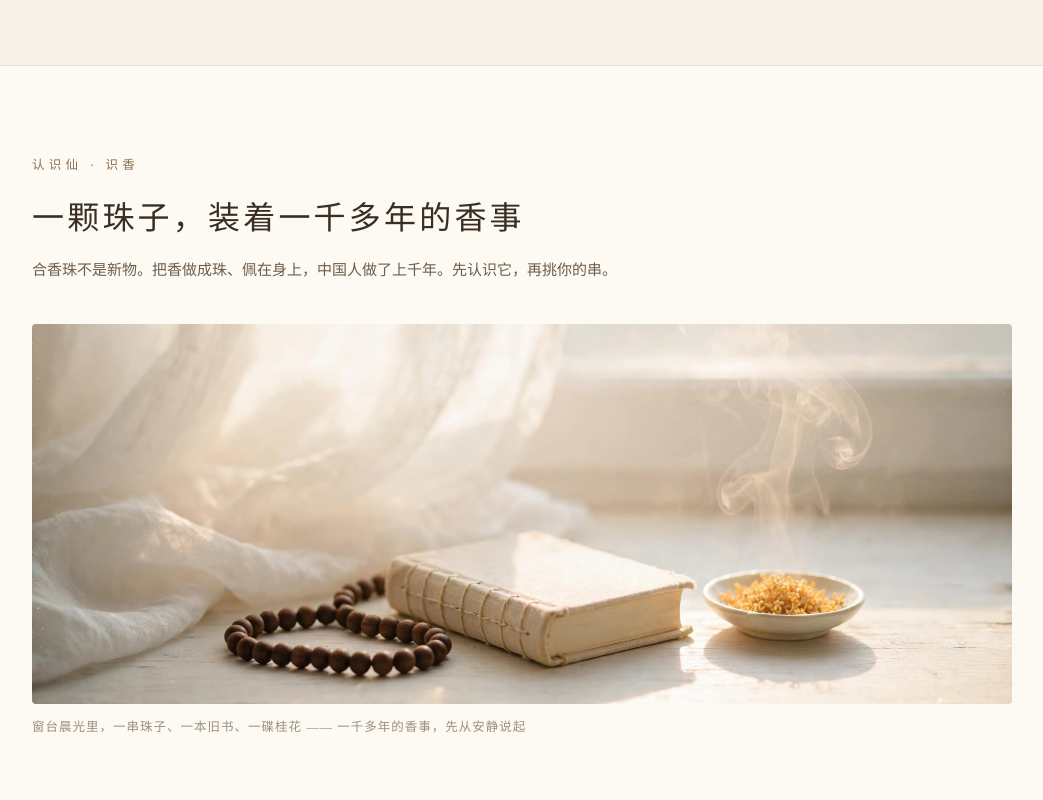
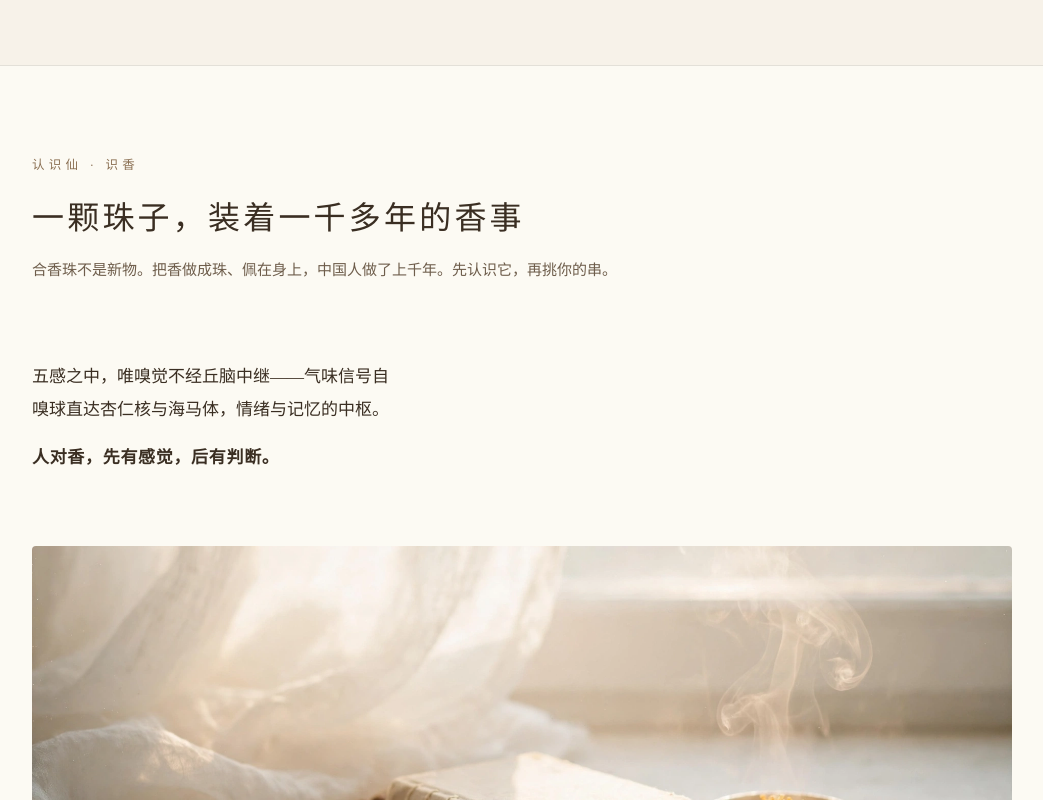
Before and after one commit to SjiaGu/xian, a plain HTML site: page index.html in a window 1280 px wide. Shown: the part 11200-12000 px from the top of the page, without its empty margins (118-1161 px from the left). Drawn offline with Linux system fonts and the light colour scheme; a web font is replaced by a local one.

Commit message:
识香区新增嗅觉重点块（左对齐、无框线，品牌定版文案）

```diff
--- a/index.html
+++ b/index.html
@@ -119,7 +119,7 @@
   .btn.ghost { border-color: var(--line); color: var(--ink-soft); }
   .btn.ghost:hover { border-color: var(--brown); color: var(--brown-deep); background: transparent; }
 
-  /* ===== 首屏 Hero：头图整幅满幅、底部羽化，文字组落在青绿烟缕的弯处 =====
+  /* ===== 首屏 Hero：头图整幅满幅、底部羽化，文字组落在青绿烟缕的弯处（） =====
      头图整幅完整显示、不裁切：满幅铺满屏幕宽度、紧接导航下方，下半段以 mask
      渐变羽化溶进本节底色（自头图边缘采样的暖米 #FAF6E9 渐变回页面本底 --bg），
      零色差、零横线，烟雾向下的动势完整保留。
@@ -154,7 +154,7 @@
     margin-top: calc(-1 * clamp(72px, 24vw, 576px));
     padding-top: 0; padding-bottom: clamp(56px, 7vw, 84px); max-width: 900px;
   }
-  /* 文字组羽化衬底——一层与页面同底色的 radial 渐变，中心极淡、
+  /* ：文字组羽化衬底——一层与页面同底色的 radial 渐变，中心极淡、
      向外完全化开，看不出色块边界，只把压在淡烟上的小字托清楚；本版落点烟色
      更淡，衬底浓度较再减一档。 */
   .hero .wrap::before {
@@ -181,7 +181,7 @@
     letter-spacing: .3em; color: var(--brown-deep); white-space: nowrap;
   }
   .hero-micro { font-size: 11.5px; letter-spacing: .42em; color: var(--muted); margin-top: 13px; white-space: nowrap; }
-  /* 正文按语义节拍断行——两句各占一行（.lead-line 分行），句间
+  /* ：正文按语义节拍断行——两句各占一行（.lead-line 分行），句间
      留一个有意的停顿；第二句收尾「日子便慢下来一点。」用 .nobr 整段绑定、
      绝不从中拆开，窄屏时只许断在「触到一分凉，」之后，上下两截长度相当；
      text-wrap: balance 兜底均衡断行，不留孤字与两三字的短尾行。 */
@@ -207,7 +207,7 @@
   .concept-fig figcaption { font-size: 12.5px; color: var(--muted); margin-top: 12px; letter-spacing: .08em; }
 
   /* ===== 品牌故事 ===== */
-  /* 整节改用与「从腕间，到案头」（产品总览）完全相同的底色色带 ——
+  /* ：整节改用与「从腕间，到案头」（产品总览）完全相同的底色色带 ——
      同为 --mist、同为上下各一条细线收界，从相邻的答疑与仙日常之间分出来；
      文字、配图、排版一概不动，只换底色。 */
   .story { background: var(--mist); border-top: 1px solid var(--line); border-bottom: 1px solid var(--line); }
@@ -222,13 +222,13 @@
   .story-points div .sp-t { font-size: 15px; font-weight: 500; letter-spacing: .1em; color: var(--brown-deep); }
   .story-points div .sp-d { font-size: 12.5px; color: var(--muted); }
 
-  /* ===== 产品总览 =====
+  /* ===== 产品总览（：撤掉五个方框，改目录式五行；：整体瘦身） =====
      只给目录五行瘦身：品名从展示级大字（20–25px）降到与全站正文
      标题同一量级（17–19px），序号与短语随之小一档，箭头保持小而克制；每行
      上下留白收紧约一半（28px → 14px 上限），五行总高明显变矮，整节回到
      安静、轻量的量级。行间极细分隔线、整行可点与 hover 反馈、本节标题与
      底色色带全部保留；顺序、锚点、文案逐字不变。
-     原第三屏「挑一串」整屏并入本节——色带从大标题所在位置就
+     ：原第三屏「挑一串」整屏并入本节——色带从大标题所在位置就
      开始，节内自上而下为眉题「从腕间，到案头」（原总览大标题降为小字眉题，
      沿用全站 .eyebrow 的古铜色与拉开字距）→ 大标题「挑一串契合你当下气场的
      "仙"」（.screen-title，字号样式不变）→ 原第三屏两段引文（.mood-body，
@@ -264,7 +264,7 @@
   .layer-head { margin-bottom: clamp(26px, 4vw, 40px); }
   .layer-num { color: var(--brown); font-size: 12px; letter-spacing: .3em; margin-bottom: 12px; }
   .layer-head h2 { font-size: clamp(21px, 2.6vw, 27px); font-weight: 500; letter-spacing: .08em; }
-  /* 产品区三节（素串／设计款·七境／线香）的大标题单独收一号 ——
+  /* ：产品区三节（素串／设计款·七境／线香）的大标题单独收一号 ——
      桌面上限由 27px 收到 24px（约收 11%），衬线、字重与字距不变；
      手机端下限仍钉在 21px，窄屏上不因收小而变弱。盲盒、私订两节不套此
      规则，维持原 clamp(21px, 2.6vw, 27px)。 */
@@ -305,7 +305,7 @@
   .card:hover { border-color: var(--brown-soft); }
   .card .strand { display: flex; justify-content: center; padding: 4px 0 6px; }
   .card .strand svg { width: 148px; height: 118px; }
-  /* 素串卡片第一图换成已验收的刊头版卡图（4:5，1408×1760），按原始比例完整显示，不裁切刊头与串圆 */
+  /* ：素串卡片第一图换成已验收的刊头版卡图（4:5，1408×1760），按原始比例完整显示，不裁切刊头与串圆 */
   .grid-plain .card .strand { padding: 0 0 4px; }
   .grid-plain .card .strand img { display: block; width: 100%; height: auto; aspect-ratio: 1408 / 1760; object-fit: contain; border-radius: 2px; background: var(--paper); }
   .card .name { font-size: 17.5px; font-weight: 500; letter-spacing: .1em; text-align: center; }
@@ -326,13 +326,13 @@
   .grid-plain .m-label { font-size: 13px; font-weight: 600; color: var(--brown-deep); letter-spacing: .1em; }
   .grid-plain .m-val { color: #57493A; }
   .grid-plain .card .buy-label { font-size: 13px; font-weight: 600; color: var(--brown-deep); letter-spacing: .1em; }
-  /* 主页素串卡片的珠径选择改无框式 —— 一行纯文字链接「8mm ｜ 10mm ｜ 12mm」，
+  /* ：主页素串卡片的珠径选择改无框式 —— 一行纯文字链接「8mm ｜ 10mm ｜ 12mm」，
      三个尺寸以细竖线「｜」分隔（分隔符用次级色），整行左对齐；无边框、无底色、无圆角、
      无阴影。整组文字下方一条 2px 横线，横贯整组文字的宽度（不撑满卡片整行），
      横线下方留约 6–8px 再接卡片边缘。触控热区靠链接上下内边距保证（可点高度约 36–40px），
      视觉上仍是纯文字一行；点按反馈只用文字变色/下划线，不出现任何框或色块。
-     功能与跳转逻辑不变。
-     横线由深褐改哑光旧金 var(--gold-matte)（#B3A284，与七境卡片框同色），
+     功能与跳转逻辑不变（）。
+     ：横线由深褐改哑光旧金 var(--gold-matte)（#B3A284，与七境卡片框同色），
      粗细与长度不变；尺寸行最前面加「珠径」小标示（.buy-label，次级色小字、字距拉开，
      纯文字不可点），整行形如「珠径 8mm ｜ 10mm ｜ 12mm」，横线随之横贯含标示的整组宽度。 */
   .card .buy-group {
@@ -376,15 +376,15 @@
      节首顺序（定）：标题 → 广告语 → 「设计灵感」一段 —— 文字全部集中在上方，
      组成一个完整的文字区；七境的代表色排成一带矿物色，移到文字下方、紧贴七张产品卡之上，
      七色与下面七张画的色调直接呼应 —— 头图是头图，色带只作文字与图片之间的引子。
-     色块配色：不用艳色，整带走中国传统矿物色 —— 赭黄、玄黛、石青、石绿、藕荷、蛤粉、芙蓉，
+     色块配色（）：不用艳色，整带走中国传统矿物色 —— 赭黄、玄黛、石青、石绿、藕荷、蛤粉、芙蓉，
      都是矿石研粉的色：饱和压低、统一带一层灰，摆在一起如一排旧颜料，古雅沉静；每块上标矿物色名。
-     色块改矮改紧凑成点缀带，标签改「水晶在前、色名在后」落在芯片下方，七色再往灰里收一档（见 .origin-colors 处注释）。
-     标签后半截由色名改为各境香方名（水晶 · 香方），芯片、配色、形式全保留。
+     ：色块改矮改紧凑成点缀带，标签改「水晶在前、色名在后」落在芯片下方，七色再往灰里收一档（见 .origin-colors 处注释）。
+     ：标签后半截由色名改为各境香方名（水晶 · 香方），芯片、配色、形式全保留。
      七张意境图全部回到产品卡，七卡统一：暖白画芯 + 一条退色旧金哑光细框（单框；粗细与颜色再收）。 */
   #series .layer-head { margin-bottom: clamp(16px, 2.4vw, 22px); }
   .series-origin { margin-bottom: clamp(18px, 2.6vw, 24px); }
-  /* 色带瘦身为点缀带（已被取代，见下）。
-     色带重做 —— 从「散开的色块贴纸」改成「一条装裱好的矿物色带」。
+  /* ：色带瘦身为点缀带（已被取代，见下）。
+     ：色带重做 —— 从「散开的色块贴纸」改成「一条装裱好的矿物色带」。
      七段色块无缝相连成一条完整横带：段与段之间零间隙、无分隔线，靠颜色
      本身分段；横带与内容列齐平，带高桌面 56px、手机 44px，手机端也保持
      一条不换行（七段等分压缩）。装裱感靠横带上下各一条 1px 哑光旧金
@@ -399,7 +399,7 @@
      手机端两行都保留：字号收到 11/10.5px、字距收紧，四字香方名（如
      「山泉白茶」）在 360px 宽下仍放得下；仅 ≤340px 的极窄屏省略第二行
      香方名，保对齐不错位。
-     Scarlett 看上线效果后纠正 —— 色带太粗、蛤粉段看着有外框、
+     ：Scarlett 看上线效果后纠正 —— 色带太粗、蛤粉段看着有外框、
      颜色不好看、玄黛太重。本版只把色带收成「细一点的装饰」：
      ① 带高桌面 56px → 28px、手机 44px → 24px，是一条细丝带，不是色块墙；
      ② 上下两条 1px 旧金线全删，单段不加任何边框／描边／阴影 —— 蛤粉段
@@ -624,6 +624,14 @@
   .hx-fig figcaption { font-size: 12.5px; color: var(--muted); margin-top: 12px; letter-spacing: .08em; }
   .hx-block { margin-top: clamp(52px, 7.5vw, 76px); }
   .hx-h { font-size: 19px; font-weight: 500; letter-spacing: .1em; padding-bottom: 12px; border-bottom: 1px solid var(--line); }
+  /* 嗅觉重点块：引言之后、历史时间线与识香九步之前单独成块 —— 无任何框线，
+     左对齐与识香区正文版式一致；衬线（全站正文即衬线）、比正文大一号；
+     末句「人对香，先有感觉，后有判断。」独立成行、半粗作落点。两段皆 text-wrap:balance，
+     手机上不留孤字尾行。 */
+  .hx-smell { margin-top: clamp(34px, 5vw, 44px); padding: clamp(24px, 3.5vw, 32px) 0; text-align: left; }
+  .hx-smell p { font-size: 17px; line-height: 1.95; color: var(--ink); max-width: 680px; margin: 0; text-wrap: balance; }
+  .hx-smell .smell-last { margin-top: 14px; font-weight: 600; letter-spacing: .04em; }
+  @media (max-width: 599px) { .hx-smell p { font-size: 16px; } }
   .hx-lead { font-size: 14.5px; color: var(--ink-soft); margin-top: 14px; max-width: 640px; }
   .tl { margin-top: 6px; }
   .tl-row { display: grid; grid-template-columns: 1fr; gap: 4px; padding: 18px 0 4px; border-top: 1px dashed var(--line); }
@@ -746,7 +754,7 @@
   }
 
   /* ===== 线香 ===== */
-  /* 两款各加一张氛围头图，置于卡片头部、线描小图之上；图源本身即
+  /* ：两款各加一张氛围头图，置于卡片头部、线描小图之上；图源本身即
      4:3，宽度与卡片内容宽对齐，桌面与手机都完整显示、不裁切主体；无边框装裱。 */
   .incense-photo img { display: block; width: 100%; aspect-ratio: 4 / 3; object-fit: cover; border-radius: 2px; }
   .incense-fig { display: flex; justify-content: center; padding: 6px 0 4px; }
@@ -771,7 +779,7 @@
   .daily-card .dc-list li { display: flex; justify-content: space-between; align-items: baseline; gap: 10px; font-size: 13.5px; color: var(--ink-soft); line-height: 1.6; }
   .daily-card .dc-list .dc-soon { flex: none; font-size: 12px; letter-spacing: .12em; color: var(--muted); }
 
-  /* ===== 仙日常 · 香文化目录与上新卡 ===== */
+  /* ===== 仙日常 · 香文化目录与上新卡（：目录封面 + AI 配图） ===== */
   .daily-cover { margin-top: 34px; }
   .daily-cover img { width: 100%; height: clamp(240px, 38vw, 400px); object-fit: cover; border-radius: 4px; }
   .daily-cover figcaption { font-size: 12.5px; color: var(--muted); margin-top: 12px; letter-spacing: .08em; }
@@ -826,7 +834,7 @@
   }
   .toast.show { opacity: 1; transform: translateX(-50%) translateY(0); }
 
-  /* ===== 首屏减法 / 第二·三屏大标题 / 识香下移改形 / 总览入口 ===== */
+  /* ===== ：首屏减法 / 第二·三屏大标题 / 识香下移改形 / 总览入口 ===== */
   .hero-lead { max-width: 600px; }
   .screen-title { font-size: clamp(27px, 4.4vw, 38px); font-weight: 600; letter-spacing: .13em; color: var(--brown-deep); line-height: 1.5; text-wrap: balance; }
   .duo-grid { display: grid; grid-template-columns: 1fr; gap: 28px; margin-top: clamp(30px, 4.5vw, 44px); }
@@ -840,7 +848,7 @@
   .duo-tag { font-size: 17px; font-weight: 500; letter-spacing: .22em; color: var(--brown-deep); margin-bottom: 12px; display: flex; align-items: center; gap: 12px; }
   .duo-tag::after { content: ''; height: 1px; width: 34px; background: var(--gold-matte); flex: none; }
   .duo-card p { font-size: 15px; color: var(--ink-soft); max-width: 460px; }
-  /* 原 .mood 的外框（上分隔线＋大间距）随合并撤掉，两段引文只留
+  /* ：原 .mood 的外框（上分隔线＋大间距）随合并撤掉，两段引文只留
      .mood-body 本体，随大标题一起落进产品总览的色带里，不再自成一屏。 */
   .mood-body { max-width: 720px; margin-top: 20px; }
   .mood-body p { font-size: 15.5px; color: var(--ink-soft); }
@@ -895,7 +903,7 @@
     .bl-txt h4 { display: inline-block; margin-bottom: 2px; }
   }
 
-  /* ===== 香文化合集 —— 目录点开才看，正文默认收起 ===== */
+  /* ===== ：香文化合集 —— 目录点开才看，正文默认收起 ===== */
   .daily .article { display: none; margin-top: 18px; border: 1px solid var(--line); border-radius: 4px; }
   .daily .article.open { display: block; }
   .daily .article .wrap { padding-top: clamp(38px, 5vw, 54px); padding-bottom: clamp(38px, 5vw, 54px); }
@@ -911,10 +919,10 @@
   .art-close:hover { border-color: var(--brown); }
   .art-close-top { margin: 0 0 4px auto; padding: 8px 2px; border: none; min-height: 38px; color: var(--brown); }
 
-  /* ===== 素串详情 —— 卡片点开，上手图与诗行文案在原页展开 =====
-     详情图换成无锁版底图；锁版改成图下小巧的 HTML 字标；
+  /* ===== ：素串详情 —— 卡片点开，上手图与诗行文案在原页展开 =====
+     ：详情图换成无锁版底图；锁版改成图下小巧的 HTML 字标；
      顶部加品名＋分类眉题；字号、行高与间距整体收紧。主页卡片与点击行为一律不动。
-     详情图去掉一切羽化 / 渐隐 / mask，完整清晰呈现；并显式写 height:auto
+     ：详情图去掉一切羽化 / 渐隐 / mask，完整清晰呈现；并显式写 height:auto
      按原图自然比例显示 —— 此前只写 width:100%、未写 height:auto，img 的 height 属性
      在部分 webview 里会当作固定高度生效，宽度随容器收窄、高度钉死，图被纵向拉长。 */
   .grid-plain .card { cursor: pointer; }
@@ -939,7 +947,7 @@
   .pd-stanza:last-child { margin-bottom: 0; }
   .pd-line { display: block; line-height: 1.9; letter-spacing: .06em; color: var(--ink); white-space: nowrap; }
   .pd-end { margin-top: 20px; }
-  /* ===== 素串详情回归干净 —— 诗行文案下方只留一行珠径纯文字，
+  /* ===== ：素串详情回归干净 —— 诗行文案下方只留一行珠径纯文字，
      无按键组、无订单表单、无咨询入口；选购在主页卡片的珠径按键完成。 ===== */
   .pd-size-line { max-width: 600px; margin: 18px auto 0; padding: 0 4px; text-align: center; font-size: 12.5px; color: var(--muted); letter-spacing: .04em; line-height: 1.7; }
   @media (max-width: 640px) {
@@ -948,18 +956,18 @@
   }
   @media (max-width: 380px) { .pd-line { letter-spacing: .01em; } }
 
-  /* ===== 测香 · 全站客户偏好入口 =====
+  /* ===== ：测香 · 全站客户偏好入口 =====
      全屏覆盖层：开场页（仪式）→ 16 题纯文字逐题 → 「香签」结果卡。
      入口四处：「挑一串」节内主入口 / 素串区节末 / 私订咨询前 / 盲盒区（来源不同，香签出口不同）。
      样式只用既有色板与衬线，不引入新色；覆盖层 z-index 高于导航与 toast。 */
-  /* ===== 全站条状测香入口统一为一条「测香条」 =====
+  /* ===== ：全站条状测香入口统一为一条「测香条」 =====
      挑一串（节内只留这一个入口）／素串区／盲盒区三处共用同一结构：
      居中一条带极浅旧金淡染底色的条 —— 说明行在上、「测香」实心按钮在下，
      三处同色、同式、同按钮，客人一眼认出「这一条是测香」，不再有左右两处、
      样式各异的重复入口。淡染取 --gold-matte（#B3A284）的低透明度，
      只比页面底色深一档，仍在米白暖灰体系内，不跳色、不压重。
      私订区通道框内的小 pill 不在此列，维持。 */
-  /* 测香条只降高度、宽度不变 —— 上下内边距由 20–26px 收到
+  /* ：测香条只降高度、宽度不变 —— 上下内边距由 20–26px 收到
      13–16px，说明行与按钮的间距由 14px 收到 9px，整条变薄、精悍；
      底色、结构、按钮一律不动。 */
   .cx-strip {
@@ -972,7 +980,7 @@
   .tier .cx-strip { margin-bottom: clamp(28px, 4vw, 40px); }
   #plain .cx-strip { margin-top: clamp(32px, 4.5vw, 46px); }
   .feature-panel .cx-strip { margin-top: 22px; }
-  /* ===== 私订双通道 —— 主通道卸掉深褐实心，改轻手法分主次 =====
+  /* ===== ：私订双通道 —— 主通道卸掉深褐实心，改轻手法分主次 =====
      桌面 5:5 一行并排，手机上下堆叠；两框靠 grid 拉伸天然等高，行动行用
      margin-top:auto 沉底对齐，框内不留大块空白，高度与留白与不变。
      只降主通道的重量：测香框底色改回纸白（与次通道同为浅底），
@@ -983,7 +991,7 @@
      （来源 bespoke），次通道整框仍是 mailto 链接。 */
   .bespoke-channels { display: grid; grid-template-columns: 1fr; gap: 12px; margin-top: 26px; }
   @media (min-width: 560px) { .bespoke-channels { grid-template-columns: 1fr 1fr; } }
-  /* 双通道框同样只降高度 —— 上下内边距 18/16px 收到 12/11px，
+  /* ：双通道框同样只降高度 —— 上下内边距 18/16px 收到 12/11px，
      框内行距（gap）6px 收到 4px，行动行上距 10px 收到 7px；等宽等高、
      主次分法与文案一律不动。 */
   .bc-box { display: flex; flex-direction: column; gap: 4px; padding: 12px 20px 11px; border-radius: 2px; }
@@ -1000,7 +1008,7 @@
   .bc-main .bc-tag { color: var(--brown); }
   .bc-main .bc-title { color: var(--brown-deep); }
   .bc-main p, .bc-main .bc-desc { color: var(--ink-soft); margin-bottom: 4px; }
-  /* 框内小按钮与全站测香条的 .btn.solid 统一为同一按钮家族 ——
+  /* ：框内小按钮与全站测香条的 .btn.solid 统一为同一按钮家族 ——
      同底色（--brown）、同字色（--paper）、同圆角（2px）、同字距（.16em），
      hover 同样沉到 --brown-deep；仅内边距按框内比例小一号。文案同步统一
      为「测香」，与测香条按钮字面一致（框内标题已是「先测香」，不再重复）。 */
@@ -1237,7 +1245,7 @@
 </section>
 
 
-<!-- ===== 产品总览 ===== -->
+<!-- ===== 产品总览（：撤五个方框，改目录式五行；：贰、叁两行互换，与下方板块层号对齐；：五行整体瘦身；：「挑一串」整屏并入本节，与总览合成一节一带；：与上一节「认识仙」之间的菱形隔断删除 —— 头图下方已有一道同样的菱形分隔，两节之间只靠两节自带的上下留白与色带边界衔接） ===== -->
 <section class="tier" id="collections">
   <div class="wrap">
     <div class="tier-head">
@@ -1446,12 +1454,16 @@
   </div>
 </section>
 
-<!-- ===== 识香 · 合香珠科普 ===== -->
+<!-- ===== 识香 · 合香珠科普（：自认识仙移出独立成节，置于产品各区之后、品牌故事之前） ===== -->
 <section class="hexiang-sec" id="hexiang">
   <div class="wrap">
     <div class="eyebrow">认识仙 · 识香</div>
     <h2 class="sec-title">一颗珠子，装着一千多年的香事</h2>
     <p class="sec-sub">合香珠不是新物。把香做成珠、佩在身上，中国人做了上千年。先认识它，再挑你的串。</p>
+    <div class="hx-smell">
+      <p>五感之中，唯嗅觉不经丘脑中继——气味信号自嗅球直达杏仁核与海马体，情绪与记忆的中枢。</p>
+      <p class="smell-last">人对香，先有感觉，后有判断。</p>
+    </div>
     <figure class="hx-fig">
       <img src="images/site-heritage-window.webp" alt="亮调窗台：晨光透过纱帘，一串深褐色合香圆珠挨着一本线装书躺在窗台上，旁置一小碟金桂花，一缕轻烟在光里缓缓升起" style="object-position:center 80%" loading="lazy">
       <figcaption>窗台晨光里，一串珠子、一本旧书、一碟桂花 —— 一千多年的香事，先从安静说起</figcaption>
@@ -1914,7 +1926,7 @@
   </div>
 </footer>
 
-<!-- ===== 测香 · 全屏覆盖层（开场 → 16 题 → 香签），四个入口共用，来源决定香签出口 ===== -->
+<!-- ===== ：测香 · 全屏覆盖层（开场 → 16 题 → 香签），四个入口共用，来源决定香签出口 ===== -->
 <div class="cx-overlay" id="cexiang" role="dialog" aria-modal="true" aria-label="测香 · 香气偏好测试" aria-hidden="true">
   <div class="cx-top">
     <span class="cx-top-name">测香</span>
@@ -1970,7 +1982,7 @@
 <div class="toast" id="toast" role="status"></div>
 
 <script>
-  // ===== 微店链接配置（主页素串卡片珠径按键的跳转目标） =====
+  // ===== ：微店链接配置（主页素串卡片珠径按键的跳转目标） =====
   // 每款一个链接，键名为款式拼音；链接为空字符串时按键以「#」占位（点击不跳转）。
   // 微店链接待 Scarlett 提供后填入此处，填入后按键自动新窗口打开微店。
   var WEIDIAN_LINKS = {
@@ -2105,7 +2117,7 @@
   function metaRow(label, val) {
     return '<div class="meta-row"><span class="m-label">' + label + '</span><span class="m-val">' + val + '</span></div>';
   }
-  // ===== 卡片珠径购买按键组 —— 三键并排，href 取自 WEIDIAN_LINKS（按款一个链接）；
+  // ===== ：卡片珠径购买按键组 —— 三键并排，href 取自 WEIDIAN_LINKS（按款一个链接）；
   // 链接为空时以「#」占位；有值时新窗口打开微店。data-size 记录尺寸，供日后填链接时区分。 =====
   function buyGroup(p) {
     var link = WEIDIAN_LINKS[p.key] || '';
@@ -2185,7 +2197,7 @@
   var pdPoem = document.getElementById('pd-poem');
   var pdName = document.getElementById('pd-name');
   var pdCat = document.getElementById('pd-cat');
-  // ===== 详情内无任何选购控件 —— 珠径只以一行纯文字呈现（HTML .pd-size-line），
+  // ===== ：详情内无任何选购控件 —— 珠径只以一行纯文字呈现（HTML .pd-size-line），
   // 购买走主页卡片的珠径按键（跳微店）；此处不再有按键组、订单表单或咨询 mailto 逻辑。 =====
   var plainCards = plainGrid.querySelectorAll('.card');
   var openPlainName = null;
@@ -2266,7 +2278,7 @@
     realmGrid.appendChild(card);
   });
 
-  //
+  // （：盲盒旧 12 题已整套移除，替换为全站共用的「测香」，见页末脚本。）
 
   // ===== 仙日常 · 香文化合集：目录点开才展开，同时只开一篇，带收起入口 =====
   var catLinks = document.querySelectorAll('.cat-list a[data-article]');
@@ -2333,7 +2345,7 @@
   }
 </script>
 <script>
-  // ===== 测香 · 全站客户偏好入口（覆盖层，一期纯前端计分，答案不上传、不真发邮件） =====
+  // ===== ：测香 · 全站客户偏好入口（覆盖层，一期纯前端计分，答案不上传、不真发邮件） =====
   // 题目、逐项加分与避雷硬排除一律照《测香测试设计稿》：五维权重（香气 30 / 浓淡冷暖 20 /
   // 色彩 15 / 生辰五行 15 / 性格场景 20）已体现在逐题分值里；匹配度 = 86 +（主推分 ÷ 该款
   // 参与题理论最高分）× 11 取整，落在 86–97%。八款基础数据与站内 PLAIN 保持一致。
```
